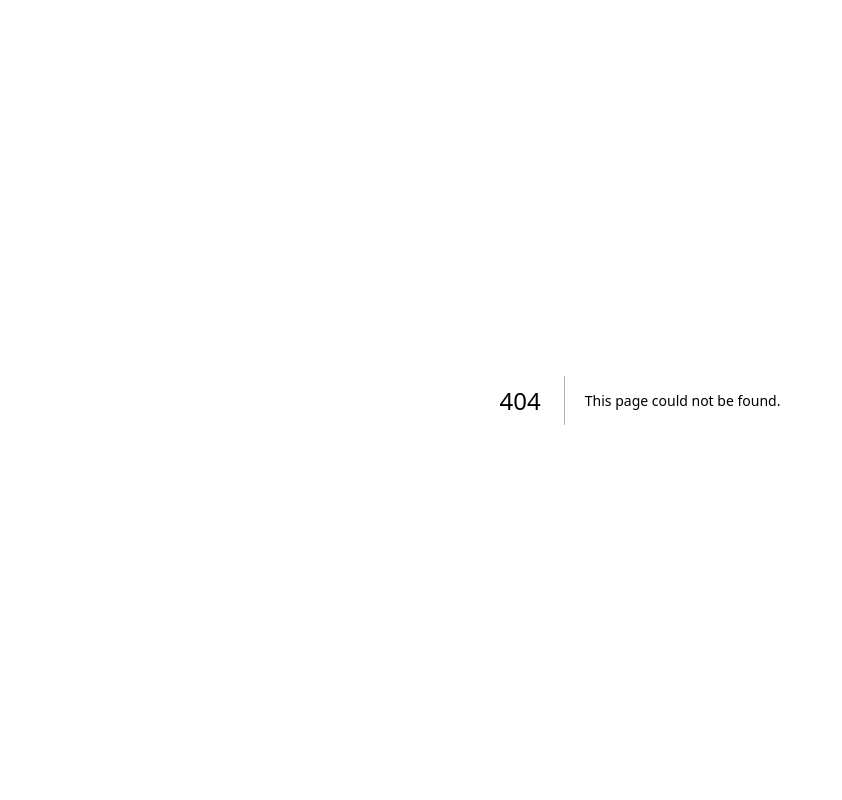
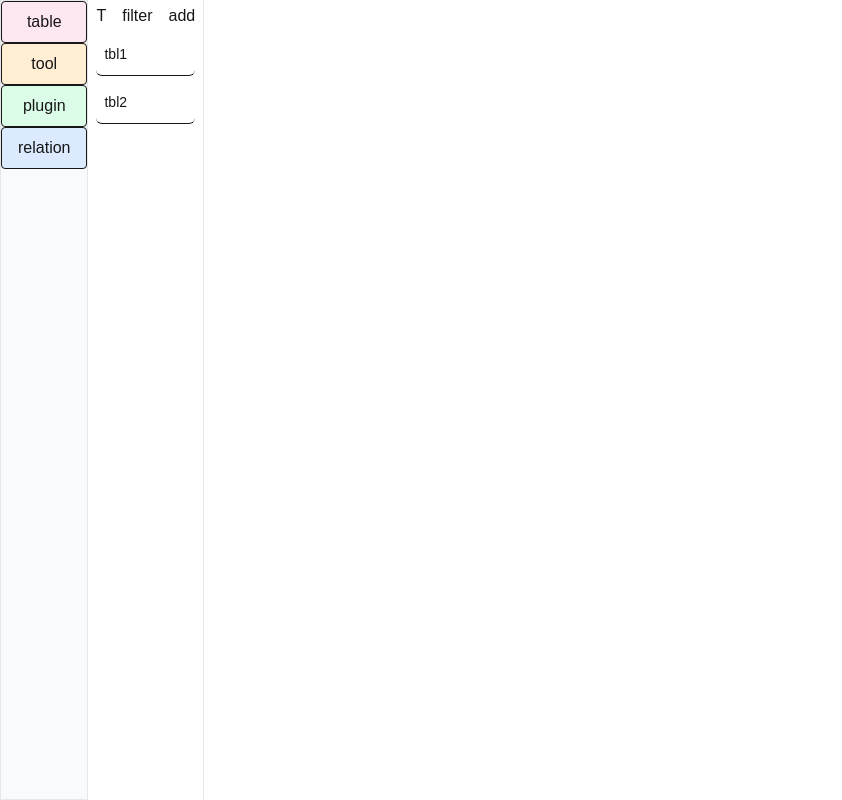
Before and after one commit to gotsui/ERD, a Next.js app in the folder project/: page /erd in a window 1280 px wide. Before the commit this address had no page. Shown: the whole page, without its empty margins (0-842 px from the left). Built offline with nearby package versions, Linux system fonts and the light colour scheme.

Commit message:
ERDエディタのサイドバー作成

```diff
--- /dev/null
+++ b/project/src/app/erd/page.tsx
@@ -0,0 +1,14 @@
+"use client";
+import { ReactFlowProvider } from "@xyflow/react";
+import ErdEditor from "@/components/erd/ErdEditor";
+import "@xyflow/react/dist/style.css";
+
+const Home = () => {
+    return (
+        <ReactFlowProvider>
+            <ErdEditor />
+        </ReactFlowProvider>
+    );
+};
+
+export default Home;
--- /dev/null
+++ b/project/src/components/erd/ErdEditor.tsx
@@ -0,0 +1,66 @@
+import React, { useEffect, useRef, useState } from "react";
+import TableNode from "./TableNode";
+import { useEdgesState, useNodesState, useReactFlow } from "@xyflow/react";
+import { EREdge, ERNode, ERNodeType } from "@/types/erd";
+import SideTab from "./SideTab";
+import SideBar from "./SideBar";
+
+const nodeTypes = {
+    table: TableNode,
+    tool: TableNode,
+    plugin: TableNode,
+};
+
+const ErdEditor: React.FC = () => {
+    const reactFlowWrapper = useRef<HTMLDivElement>(null);
+    const [nodes, setNodes, onNodesChange] = useNodesState<ERNode>([]);
+    const [edges, setEdges, onEdgesChange] = useEdgesState<EREdge>([]);
+    const [selectedNodeId, setSelectedNodeId] = useState<string | null>(null);
+    const [selectedTableIds, setSelectedTableIds] = useState<Set<string>>(new Set());
+    const { screenToFlowPosition } = useReactFlow();
+    const [selectedTab, setSelectedTab] = useState<ERNodeType | "relation">("table");
+
+    useEffect(() => {
+        const initialNodes: ERNode[] = [
+            {
+                id: "1",
+                type: "table",
+                position: { x: 100, y: 100 },
+                data: {
+                    name: "tbl1",
+                    columns: [],
+                },
+            },
+            {
+                id: "2",
+                type: "table",
+                position: { x: 100, y: 100 },
+                data: {
+                    name: "tbl2",
+                    columns: [],
+                },
+            },
+        ];
+
+        setNodes(initialNodes);
+    }, []);
+
+    const handleTabClick = (tabName: ERNodeType | "relation") => {
+        setSelectedTab(tabName);
+    };
+
+    return (
+        <div className="h-screen w-screen flex flex-col select-none overflow-x-hidden">
+            <div className="flex w-full h-full min-h-0">
+                <SideTab onTabClick={handleTabClick} />
+                <SideBar
+                    nodes={nodes}
+                    edges={edges}
+                    selectedTab={selectedTab}
+                />
+            </div>
+        </div>
+    )
+};
+
+export default ErdEditor;
--- /dev/null
+++ b/project/src/components/erd/SideBar.tsx
@@ -0,0 +1,70 @@
+import { EREdge, ERNode, ERNodeType } from "@/types/erd";
+
+type SideBarProps = {
+    nodes: ERNode[];
+    edges: EREdge[];
+    selectedTab: ERNodeType | "relation";
+};
+
+const SideBar: React.FC<SideBarProps> = ({
+    nodes,
+    edges,
+    selectedTab,
+}) => {
+    return (
+        <aside
+            className="
+                flex flex-col h-full overflow-hidden
+                border-r border-gray-200
+            "
+        >
+            {selectedTab == "table" && (
+                <section className="px-2">
+                    <div
+                        className="
+                            flex items-center justify-between gap-4 py-1
+                        "
+                    >
+                        <div>T</div>
+                        <div className="flex-1">filter</div>
+                        <button
+                            className="
+                                inline-flex items-center justify-center
+                                whitespace-nowrap rounded-md font-medium
+                            "
+                        >
+                            add
+                        </button>
+                    </div>
+                    <div
+                        className="
+                            relative flex flex-col flex-1
+                            gap-1 overflow-hidden
+                        "
+                    >
+                        {
+                            nodes.filter(
+                                (node) => node.type === "table"
+                            ).map(
+                                (node) => (
+                                    <div
+                                        key={node.id}
+                                        className="
+                                            rounded-md border-b px-2
+                                            text-sm font-medium h-11
+                                            flex items-center
+                                        "
+                                    >
+                                        {node.data.name}
+                                    </div>
+                                )
+                            )
+                        }
+                    </div>
+                </section>
+            )}
+        </aside>
+    );
+};
+
+export default SideBar;
--- /dev/null
+++ b/project/src/components/erd/SideTab.tsx
@@ -0,0 +1,55 @@
+import { ERNodeType } from "@/types/erd";
+
+type SideTabProps = {
+    onTabClick: (tabName: ERNodeType | "relation") => void;
+};
+
+const SideTab: React.FC<SideTabProps> = ({ onTabClick }) => {
+    return (
+        <div
+            className="
+                flex flex-col bg-gray-50
+                border border-gray-200 h-full overflow-y-auto
+            "
+        >
+            <button
+                onClick={() => onTabClick("table")}
+                className="
+                    px-4 py-2 border rounded
+                    bg-pink-100 hover:bg-pink-200
+                "
+            >
+                table
+            </button>
+            <button
+                onClick={() => onTabClick("tool")}
+                className="
+                    px-4 py-2 border rounded
+                    bg-orange-100 hover:bg-orange-200
+                "
+            >
+                tool
+            </button>
+            <button
+                onClick={() => onTabClick("plugin")}
+                className="
+                    px-4 py-2 border rounded
+                    bg-green-100 hover:bg-green-200
+                "
+            >
+                plugin
+            </button>
+            <button
+                onClick={() => onTabClick("relation")}
+                className="
+                    px-4 py-2 border rounded
+                    bg-blue-100 hover:bg-blue-200
+                "
+            >
+                relation
+            </button>
+        </div>
+    );
+};
+
+export default SideTab;
--- /dev/null
+++ b/project/src/components/erd/TableNode.tsx
@@ -0,0 +1,19 @@
+import { Column } from "@/types/erd";
+import { Node, NodeProps } from "@xyflow/react";
+import React from "react";
+
+type TableNode = Node<
+    {
+        label: string;
+        columns: Column[];
+    }
+>;
+
+const TableNode: React.FC<NodeProps<TableNode>> = ({ id, data }) => {
+    return (
+        <>
+        </>
+    );
+};
+
+export default TableNode;
```
